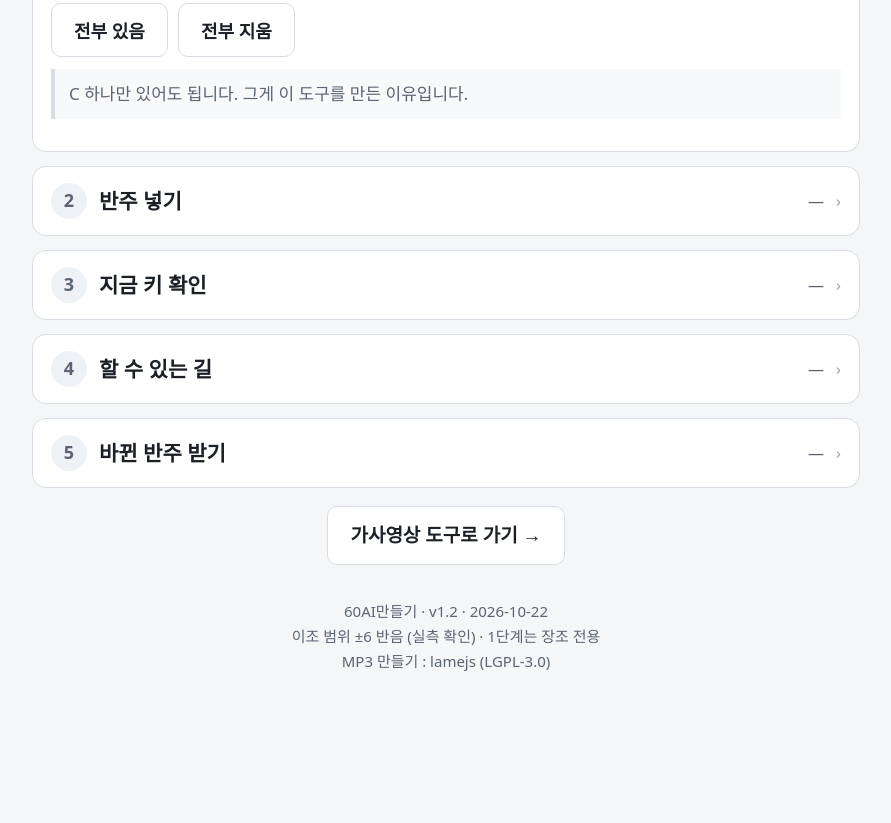
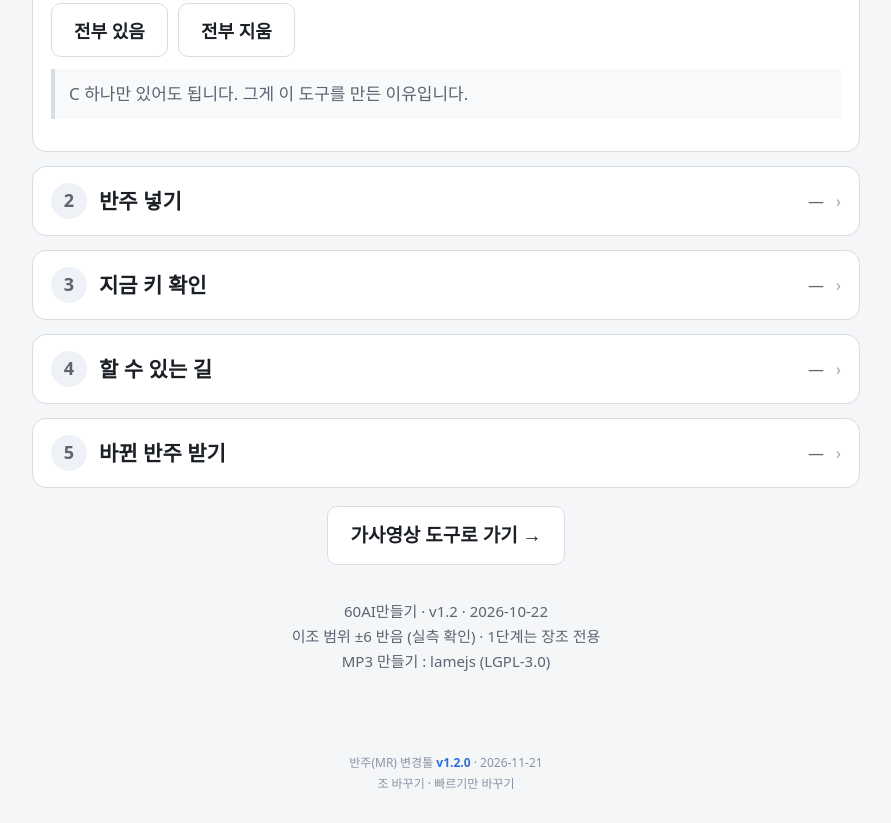
Before and after one commit to 60aimake/harmonica-transpose-tremolo, a plain HTML site: page index.html in a window 1280 px wide. Shown: the part 422-1245 px from the top of the page, without its empty margins (194-1085 px from the left). Before the commit the page ends 1152 px from the top, so only its background shows below. Drawn offline with Linux system fonts and the light colour scheme.

Commit message:
Add files via upload

```diff
--- a/index.html
+++ b/index.html
@@ -950,5 +950,6 @@ function toWav(ab){
 /* ===== 시작 ===== */
 loadHave(); drawKeys(); refresh();
 </script>
+<div id="toolver" style="margin:22px auto 28px;max-width:760px;text-align:center;color:#8a93a6;font-size:12px;line-height:1.8">반주(MR) 변경툴 <b style="color:#2f6fde">v1.2.0</b> &middot; 2026-11-21<br>조 바꾸기 · 빠르기만 바꾸기</div>
 </body>
 </html>
```
Also changed, not shown: 1 other file.
